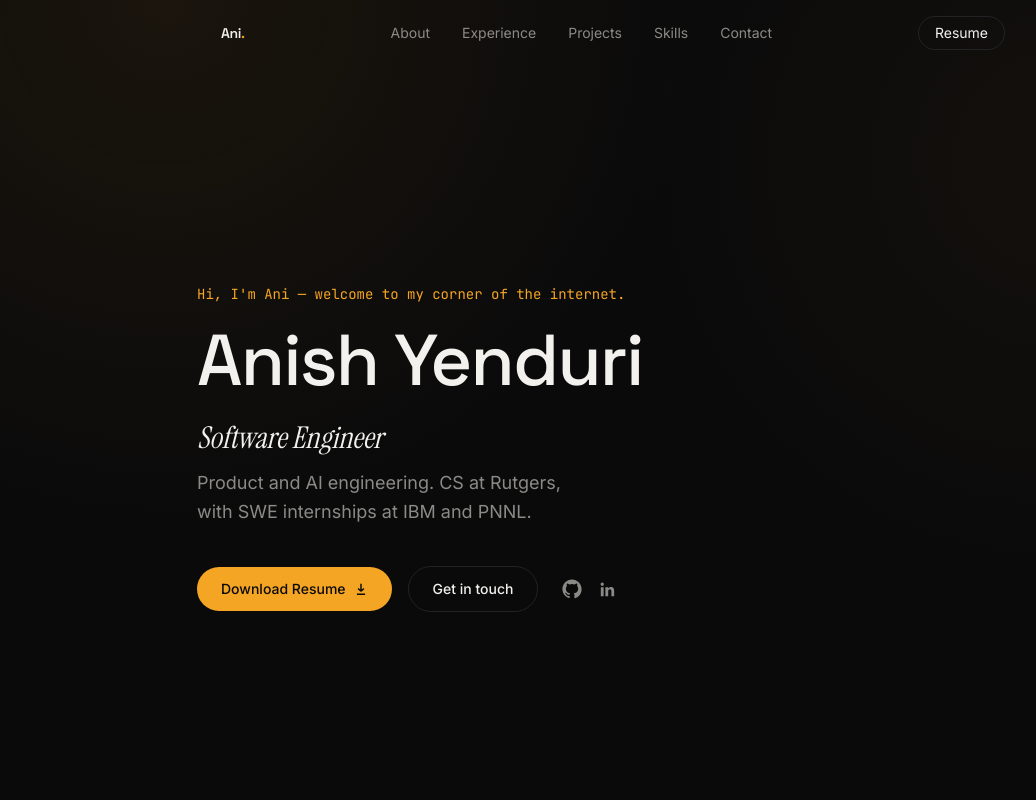
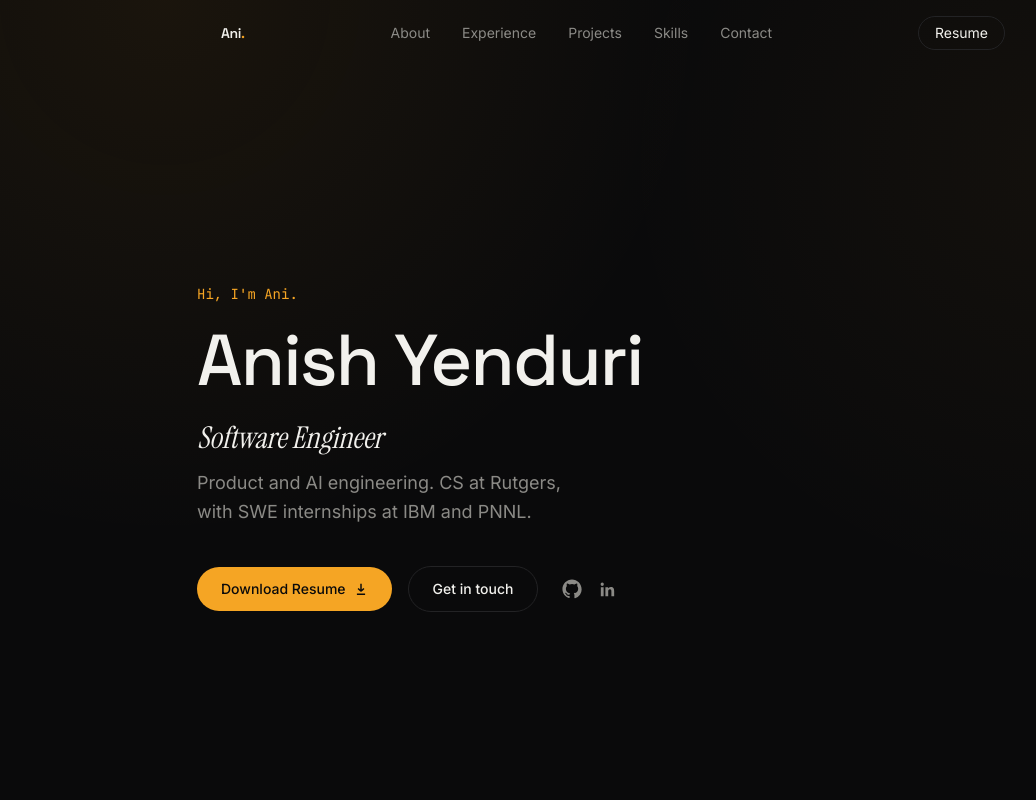
Before and after one commit to anish-yen/personal-portfolio, a Next.js app: page / in a window 1280 px wide. Shown: the top 800 px of the page, without its empty margins (27-1063 px from the left). Built offline with nearby package versions, Linux system fonts and the light colour scheme.

Commit message:
Simplify hero greeting
Removed the welcome message from the introduction.

```diff
--- a/src/components/Hero.tsx
+++ b/src/components/Hero.tsx
@@ -8,7 +8,7 @@ export default function Hero() {
     >
       <div className="mx-auto w-full max-w-content">
         <p className="mb-5 animate-fade-up font-mono text-sm text-accent opacity-0 [animation-delay:0ms]">
-          Hi, I&apos;m {profile.nickname} — welcome to my corner of the internet.
+          Hi, I&apos;m {profile.nickname}.
         </p>
 
         <h1 className="mb-6 animate-fade-up font-display text-5xl font-medium leading-[1.05] tracking-tight text-foreground opacity-0 [animation-delay:100ms] sm:text-6xl md:text-7xl">
```
